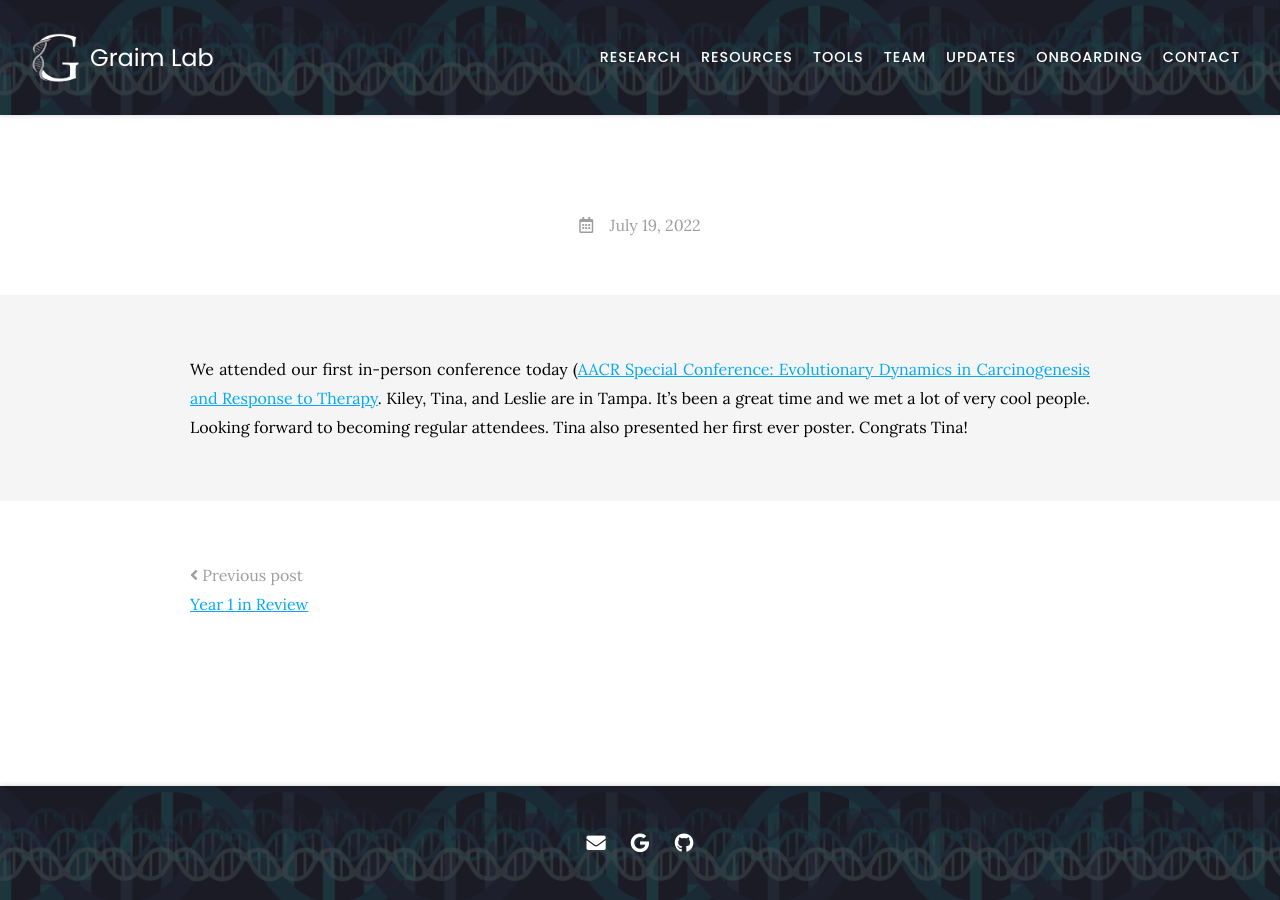
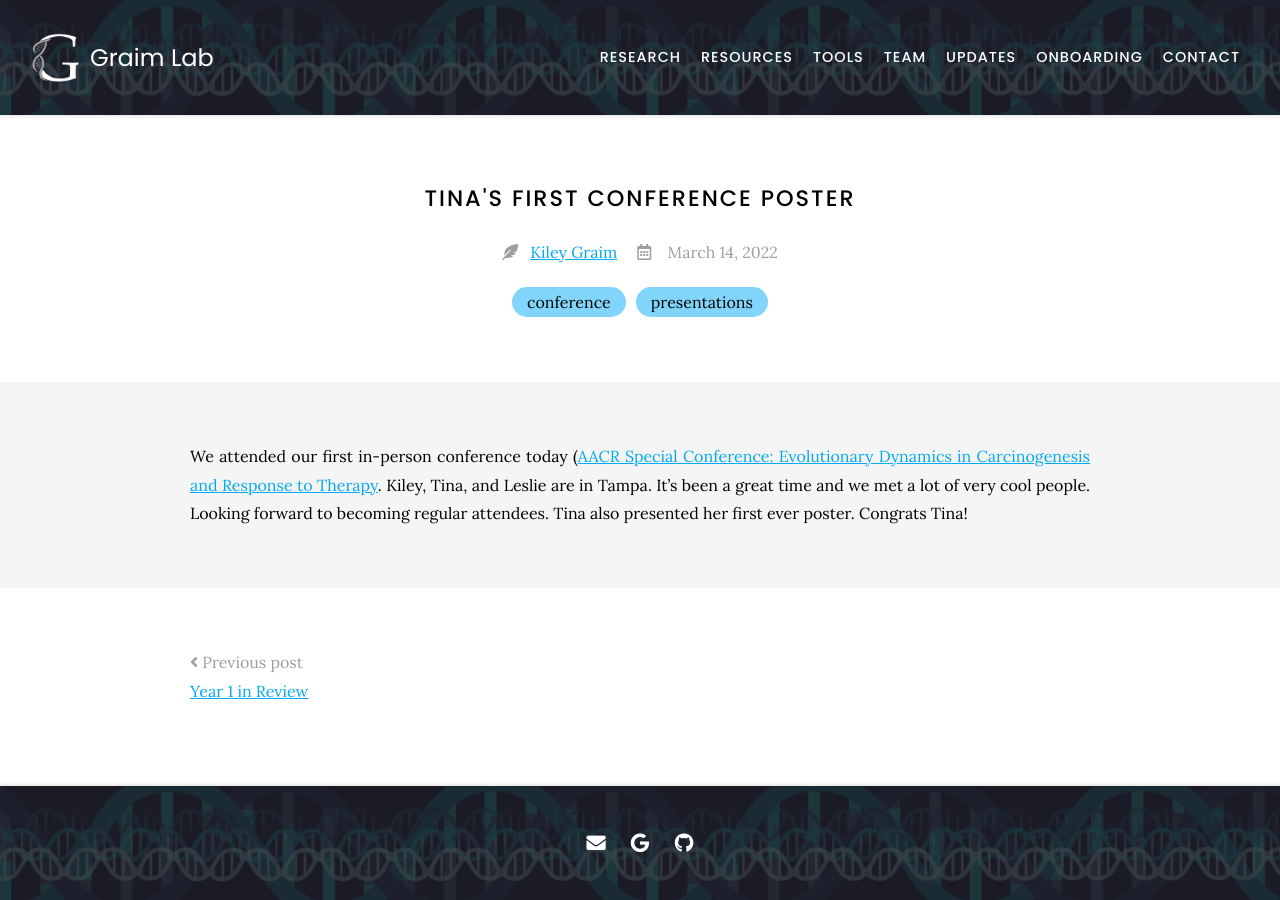
Before and after one commit to graim/GraimLabWebsite, a Jekyll site: the page built from _posts/2022-03-14-AACR-EvoDynamicsInCarcinogenesis.md, in a window 1280 px wide. Built offline with Jekyll 4.4.1, drawn with Linux system fonts in a browser that asks for light colours; nearby versions of some CDN libraries.

Commit message:
Update 2022-03-14-AACR-EvoDynamicsInCarcinogenesis.md
updated header

```diff
--- a/_posts/2022-03-14-AACR-EvoDynamicsInCarcinogenesis.md
+++ b/_posts/2022-03-14-AACR-EvoDynamicsInCarcinogenesis.md
@@ -1,7 +1,8 @@
 ---
-title: AACR Special Conference: Evolutionary Dynamics in Carcinogenesis and Response to Therapy
+title: Tina's first conference poster
 tags:
   - conference
+  - presentations
 author: Kiley Graim
 member: kiley-graim
 ---
```
